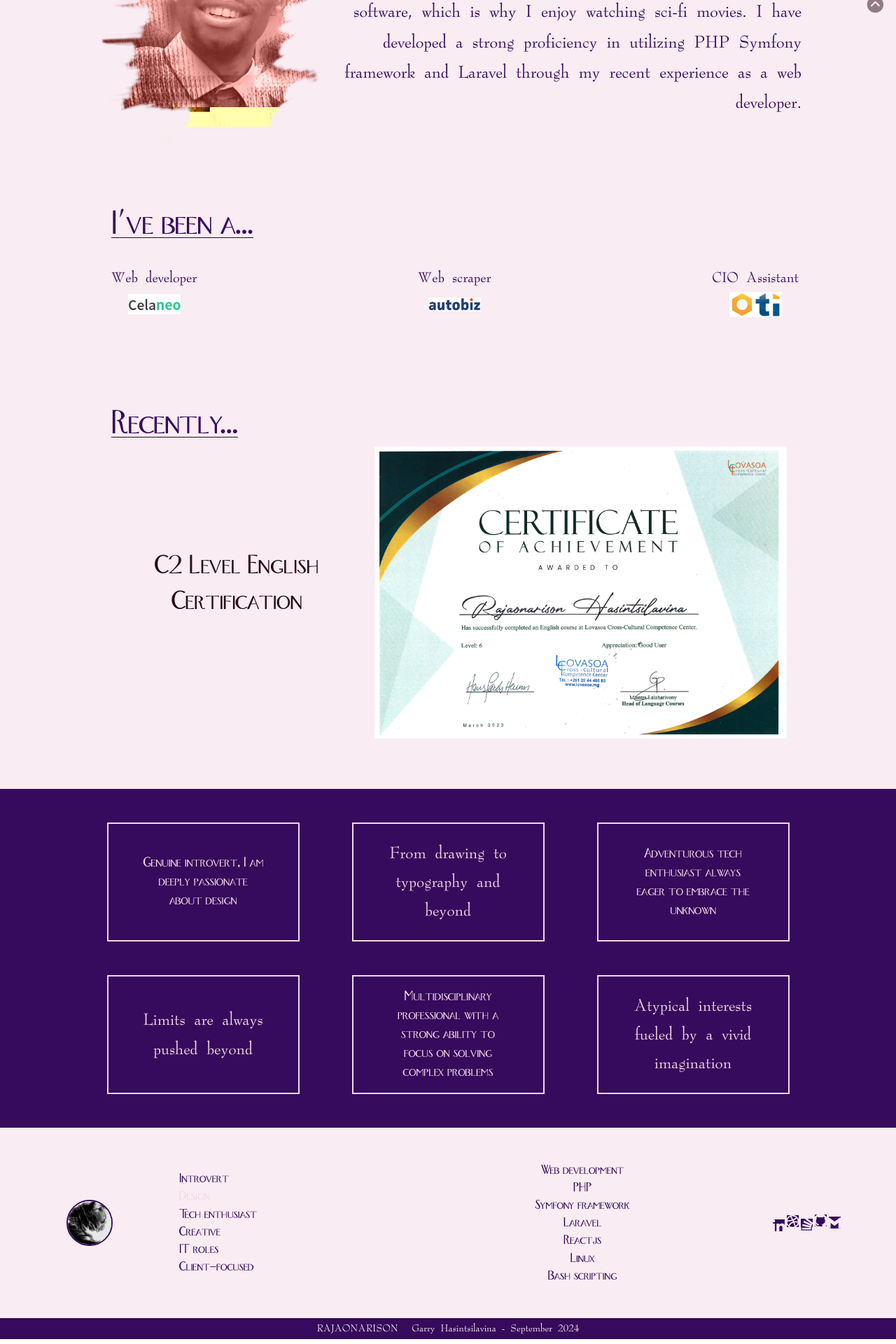
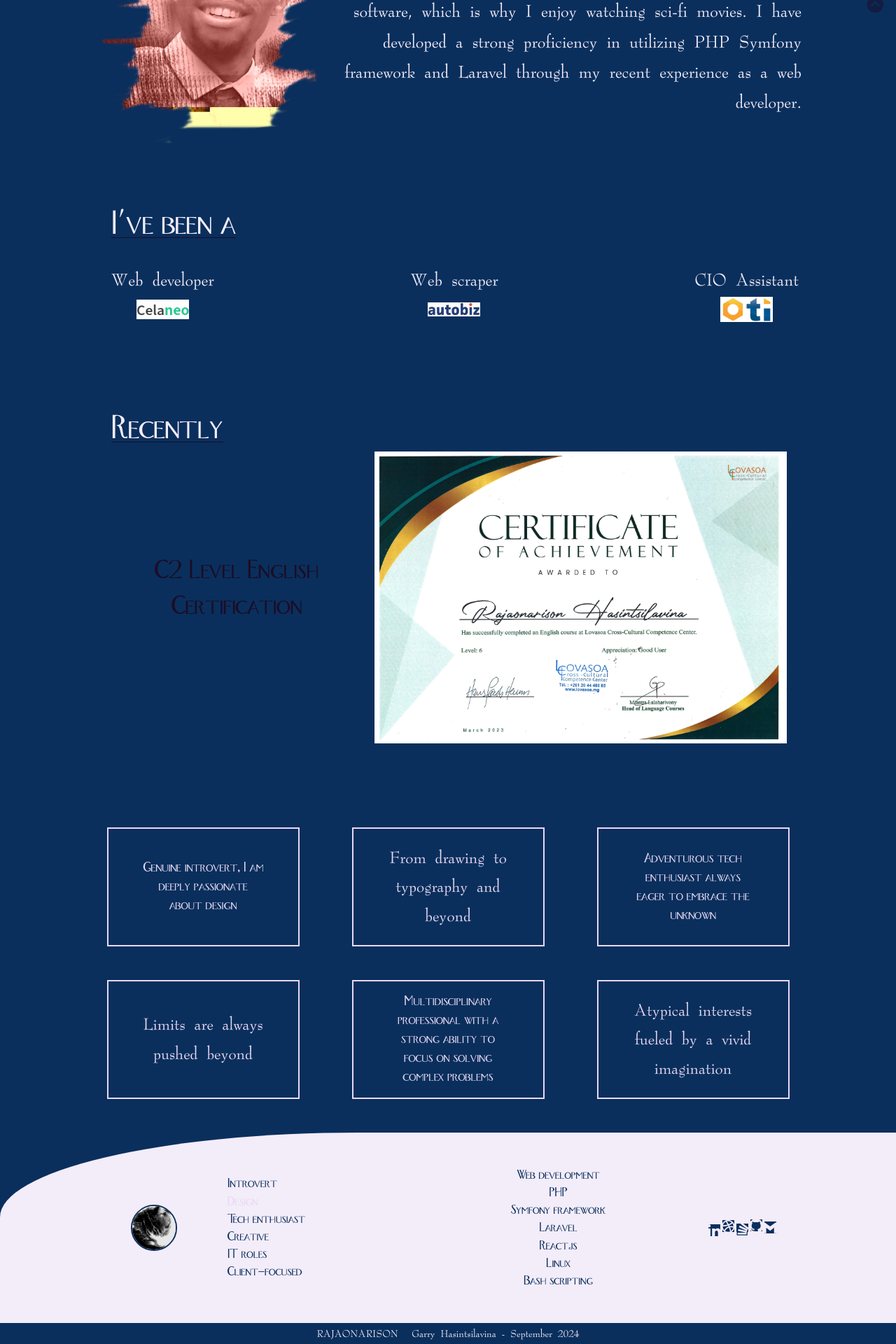
Before and after one commit to Antsamotady/ResumePortfolio, a React (Create React App) app: page /about in a window 1280 px wide. Shown: the part 760-2680 px from the top of the page at 70% size. Built offline with nearby package versions, Linux system fonts and the light colour scheme.

Commit message:
Big changes : HP, and color

```diff
--- a/src/Components/Navbar.js
+++ b/src/Components/Navbar.js
@@ -15,7 +15,7 @@ function Navbar({ onLinkClick, onCloseMenu, toggleMenu, onThemeSelected, theme }
 
   const [isVisible, setIsVisible] = useState(false);
   const sectionRef = useRef(null);
-  const [hue, setHue] = useState(332);
+  const [hue, setHue] = useState(273);
   const [hueValue, setHueValue] = useState(0);
 
   useEffect(() => {
--- a/src/Components/Pages/About.js
+++ b/src/Components/Pages/About.js
@@ -30,7 +30,7 @@ function About() {
 
       <div className="text-container">
         <div className="bottom-text">
-          <span>I've been a...</span>
+          <span>I've been a</span>
           <div className="small-titles">
             <div className="work-experience">
               <div className='experience-title'>Web developer</div>
@@ -50,7 +50,7 @@ function About() {
         <p className="quater-underlining"></p>
 
         <div className="bottom-text">
-          <span>Recently...</span>
+          <span>Recently</span>
           <div className="updates">
             <div className="update-title-container">
               <p className="update-title">C2 Level English Certification</p>
--- a/src/Stylesheets/about.css
+++ b/src/Stylesheets/about.css
@@ -99,6 +99,7 @@ div.image-container:nth-child(2) {
 
 .work-experience .experience-title {
   font-family: var(--font-family-handwriting);
+  font-size: 1.2rem;
 }
 
 @media screen and (max-width:800px) {
--- a/src/Stylesheets/footer.css
+++ b/src/Stylesheets/footer.css
@@ -2,12 +2,30 @@
 .app-footer {
     background: var(--color-bg-footer);
     height: auto;
+    position: relative;
+
+    border-top-left-radius: 40%;
+}
+
+.app-footer::before {
+    content: '';
+    background: var(--color-bg-middle);
+    position: absolute;
+    top: 0;
+    left: 0;
+    width: 100%;
+    height: 100%;
+    z-index: -1;
 }
 
 .footer-body {
     padding-top: 2rem;
     font-family: var(--font-family-fox_trot);
     color: var(--color-bg-middle);
+    margin: 0 auto;
+    max-width: 1080px;
+    padding-left: 15px;
+    padding-right: 15px;
 
     display: flex;
     justify-content: space-between;
@@ -172,4 +190,11 @@
         height: 25px;
         border-radius: 50%;
     }
+
+    .app-footer {
+        border-top-style: dashed;
+        border-top-width: 0.5rem;
+        border-top-color: var(--color-bg-middle);
+        border-top-left-radius: unset;
+    }
 }
--- a/src/Stylesheets/header.css
+++ b/src/Stylesheets/header.css
@@ -7,6 +7,8 @@ a:visited {
 .header {
     background: var(--color-bg-header);
     height: auto;
+
+    border-bottom-right-radius: 40%;
 }
 
 .primary-header {
--- a/src/Stylesheets/main.css
+++ b/src/Stylesheets/main.css
@@ -227,8 +227,8 @@ q:after {
     flex: 1 1;
     display: flex;
     flex-direction: column;
-    background: var(--color-bg-footer);
-    color: var(--color-bg-middle);
+    background: var(--color-bg-middle);
+    color: var(--color-bg-footer);
 }
 
 @media screen and (max-width:450px) {
--- a/src/Stylesheets/middle.css
+++ b/src/Stylesheets/middle.css
@@ -29,7 +29,7 @@
 }
 
 .right-floating-links_container li a {
-    color: var(--color-lightyellow);
+    color: var(--color-bg-middle);
     font-size: small;
 }
 
```
